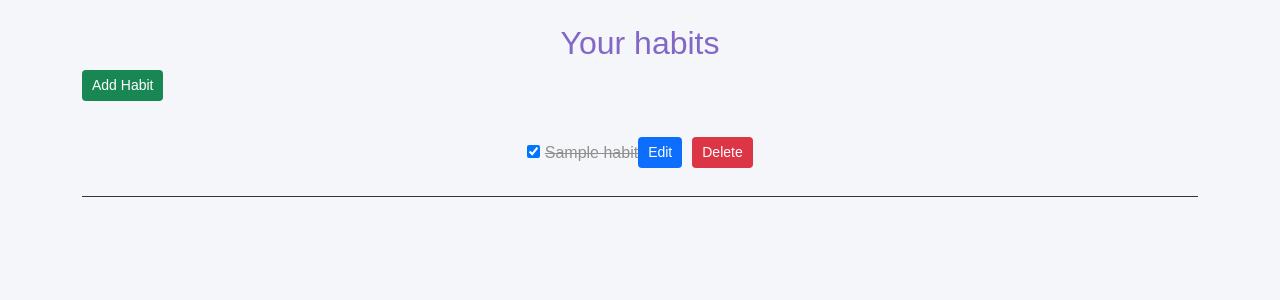
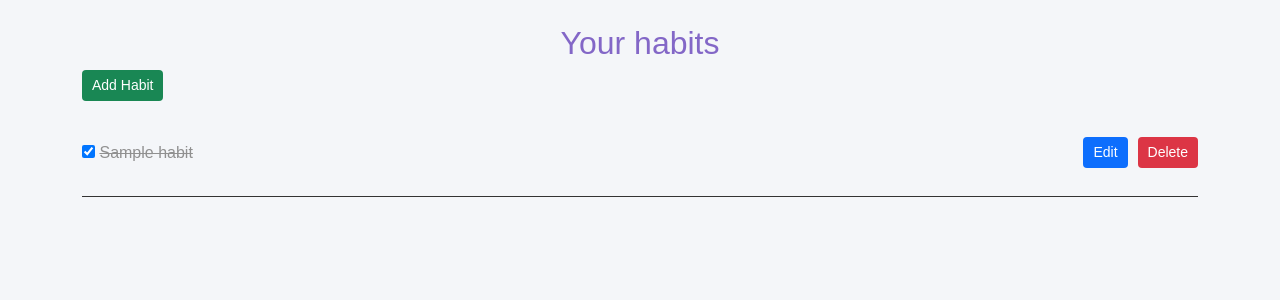
Before and after one commit to kulthoom12/habit_tracker, a Django app: page / in a window 1280 px wide. Shown: the part 81-381 px from the top of the page. Run offline with Django 5.2, Linux system fonts and the light colour scheme; a user stored in the database is signed in; tables that the repository leaves empty hold one stand-in row (values such as "Sample post").

Commit message:
Fix habit layout: text left, buttons right

```diff
--- a/habits/static/css/styles.css
+++ b/habits/static/css/styles.css
@@ -18,8 +18,8 @@ h2 {
 
 .habits-list {
   display: flex;
+  flex-direction: column;
   align-items: center;
-  justify-content: center;
   padding: 10px 0;
   border-bottom: 1px solid;
 }
@@ -28,6 +28,7 @@ h2 {
   display: flex;
   justify-content: space-between;
   align-items: center;
+  width: 100%;
   padding: 10px 0;
   border-bottom: 1px solid #ccc;
 }
@@ -40,12 +41,13 @@ h2 {
   display: flex;
   align-items: center;
   gap: 15px;
+  flex-grow: 1;
 }
 
 .habit-buttons {
   display: flex;
   gap: 10px;
-  align-items: center;
+  justify-content: flex-end;
 }
 
 .completed {
@@ -93,5 +95,6 @@ button,
   .habit-buttons {
     display: flex;
     gap: 10px;
+    justify-content: flex-start;
   }
 }
```
